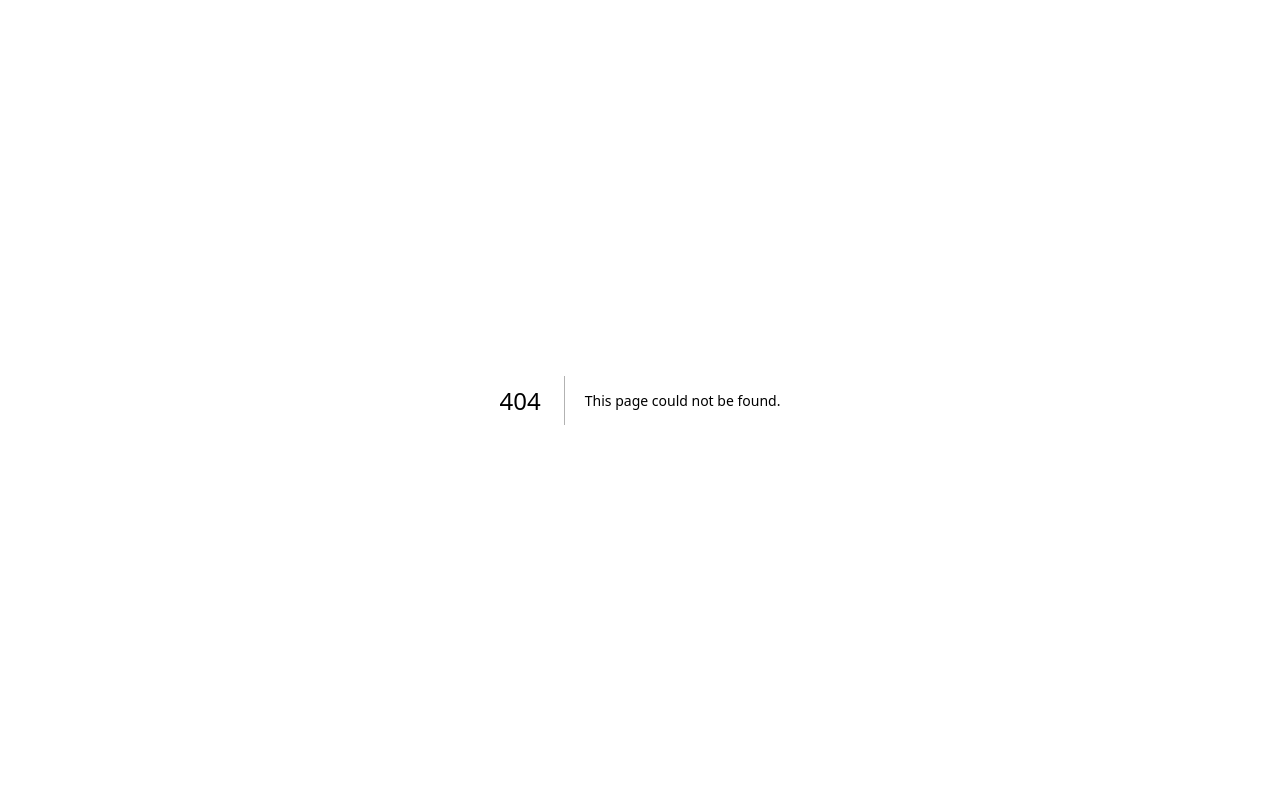
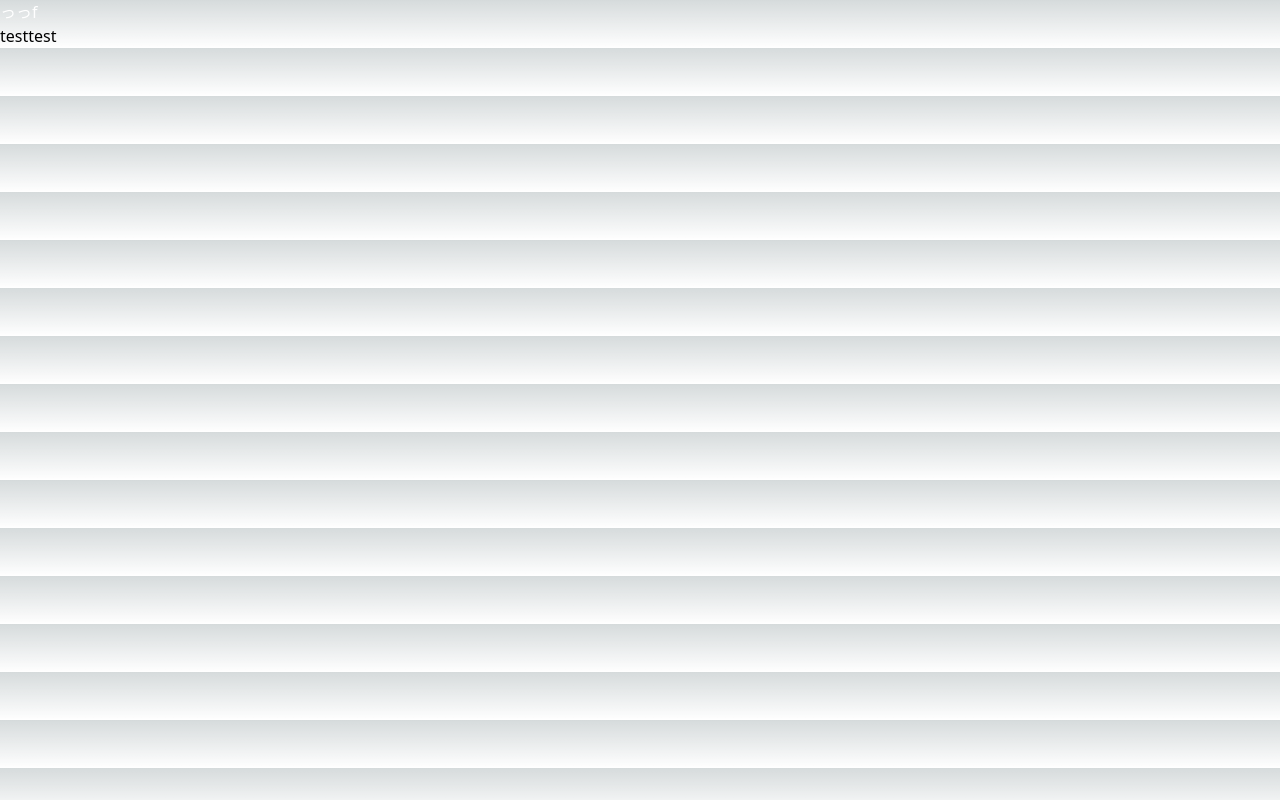
Before and after one commit to ryouhei0705/enjoyspla, a Next.js app: page /test in a window 1280 px wide. Before the commit this address had no page. Built offline with nearby package versions, Linux system fonts and the light colour scheme.

Commit message:
ハンバーガーメニュー実装できてない

```diff
--- /dev/null
+++ b/components/HamburgerMenu.tsx
@@ -0,0 +1,35 @@
+import { useState } from 'react';
+import Link from 'next/link';
+
+const HamburgerMenu = () => {
+    const [isOpen, setIsOpen] = useState(false);
+
+    const toggleMenu = () => {
+        setIsOpen(!isOpen);
+    };
+
+    return (
+        <header>
+            <div
+                className={`hamburger-menu ${isOpen ? 'open' : ''} text-white`}
+                onClick={toggleMenu}
+            >っっf
+                <div className="hamburger-icon"></div>
+            </div>
+            {isOpen && (
+                <nav className="menu">
+                    <ul>
+                        <li>
+                            <Link href="/">indexへ</Link>
+                        </li>
+                        <li>
+                            <Link href="/test">testへ</Link>
+                        </li>
+                    </ul>
+                </nav>
+            )}
+        </header>
+    );
+};
+
+export default HamburgerMenu;
--- a/pages/index.tsx
+++ b/pages/index.tsx
@@ -1,15 +1,17 @@
 import React from 'react';
 import Bingo from './bingo';
 import Head from 'next/head';
-
+import HamburgerMenu from '../components/HamburgerMenu'
 
 const Home = () => {
   return (
     <div>
+      <HamburgerMenu />
       <Head>
         <title>エンジョイスプラ</title>
         <meta name="viewport" content="width=device-width, initial-scale=1.0" />
       </Head>
+
       <Bingo />
     </div>
   );
--- /dev/null
+++ b/pages/test.tsx
@@ -0,0 +1,15 @@
+import React from 'react';
+import Bingo from './bingo';
+import Head from 'next/head';
+import HamburgerMenu from '../components/HamburgerMenu'
+
+const Test = () => {
+    return (
+        <div>
+            <HamburgerMenu />
+           testtest
+        </div>
+    );
+};
+
+export default Test;
```
